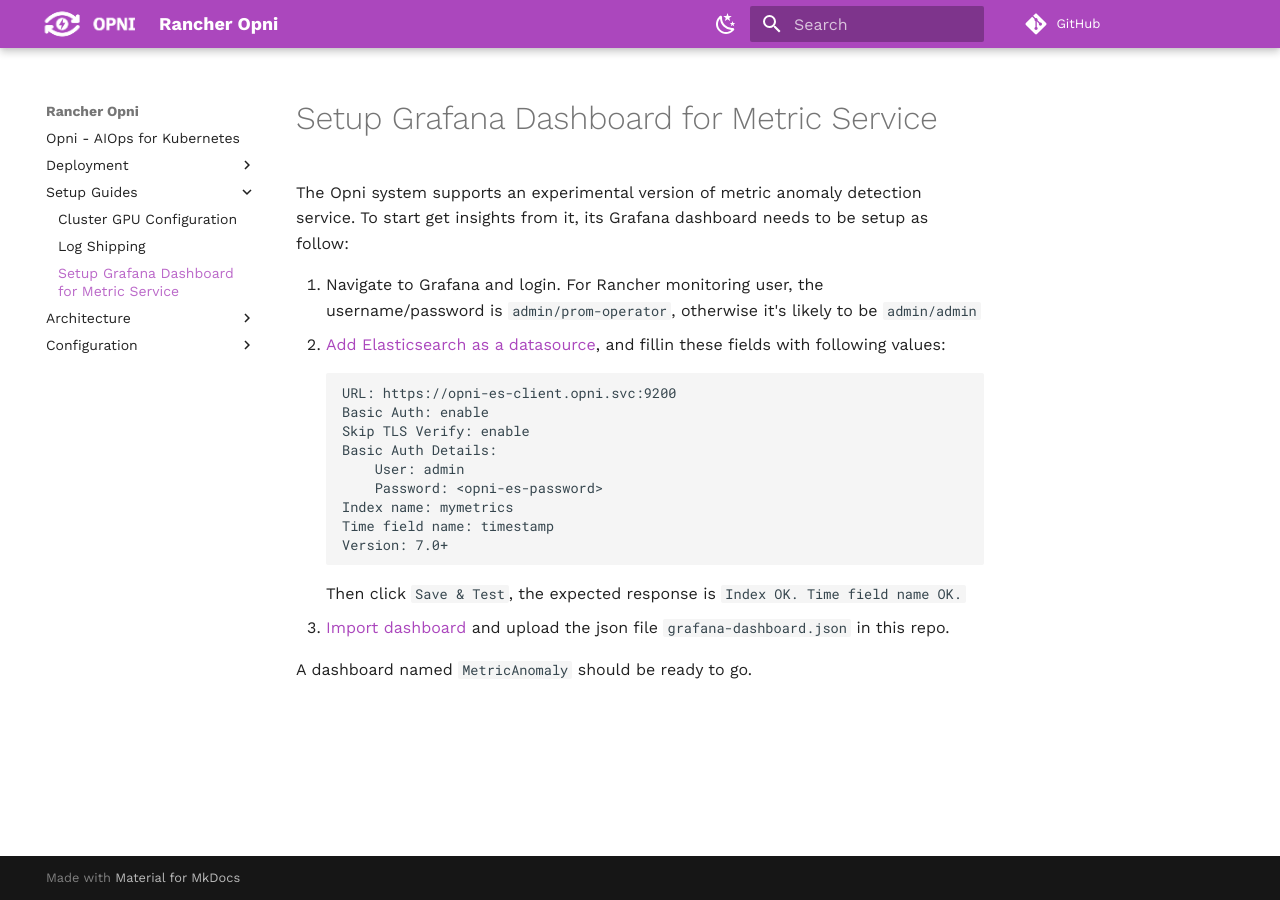
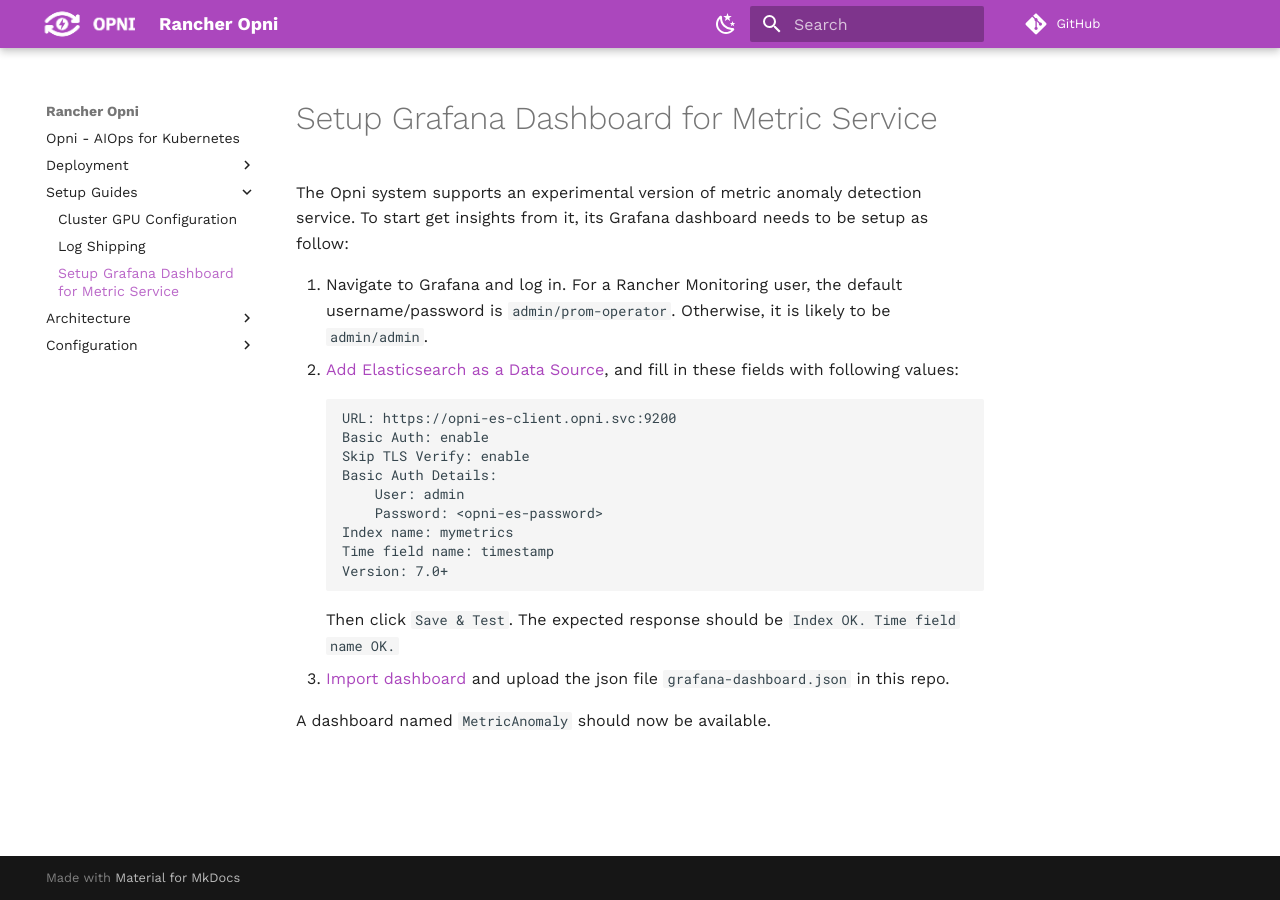
Before and after one commit to rancher/opni-docs, an MkDocs documentation site: the page built from docs/setup/setup-grafana-dashboard.md, in a window 1280 px wide. Built offline with MkDocs 1.6.1 and Material for MkDocs 9.7.7, drawn with Linux system fonts in a browser that asks for light colours; comment, search, counter and statistics services are not loaded.

Commit message:
changes for grammar

````diff
--- a/docs/setup/setup-grafana-dashboard.md
+++ b/docs/setup/setup-grafana-dashboard.md
@@ -3,8 +3,8 @@
 ---
 The Opni system supports an experimental version of metric anomaly detection service. To start get insights from it, its Grafana dashboard needs to be setup as follow:
 
-1. Navigate to Grafana and login. For Rancher monitoring user, the username/password is `admin/prom-operator`, otherwise it's likely to be `admin/admin`
-2. [Add Elasticsearch as a datasource](https://grafana.com/docs/grafana/latest/datasources/add-a-data-source/#add-a-data-source), and fillin these fields with following values:
+1. Navigate to Grafana and log in. For a Rancher Monitoring user, the default username/password is `admin/prom-operator`. Otherwise, it is likely to be `admin/admin`.
+2. [Add Elasticsearch as a Data Source](https://grafana.com/docs/grafana/latest/datasources/add-a-data-source/#add-a-data-source), and fill in these fields with following values:
 ```
 URL: https://opni-es-client.opni.svc:9200
 Basic Auth: enable
@@ -16,7 +16,7 @@
 Time field name: timestamp
 Version: 7.0+
 ```
-Then click `Save & Test`, the expected response is `Index OK. Time field name OK.`
+Then click `Save & Test`. The expected response should be `Index OK. Time field name OK.`
 3. [Import dashboard](https://grafana.com/docs/grafana/latest/dashboards/export-import/#import-dashboard) and upload the json file `grafana-dashboard.json` in this repo.
 
-A dashboard named `MetricAnomaly` should be ready to go.
+A dashboard named `MetricAnomaly` should now be available.
````
